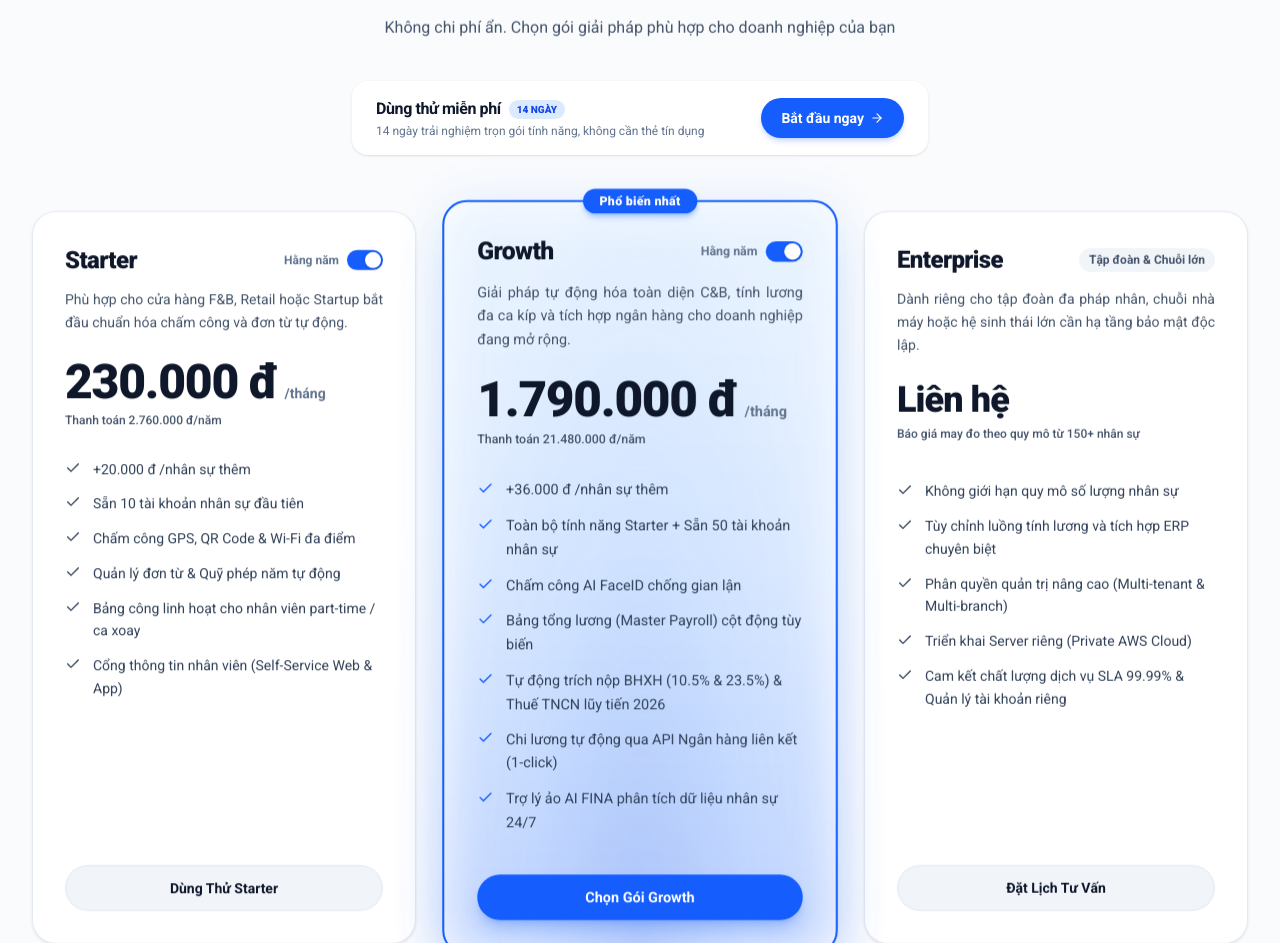
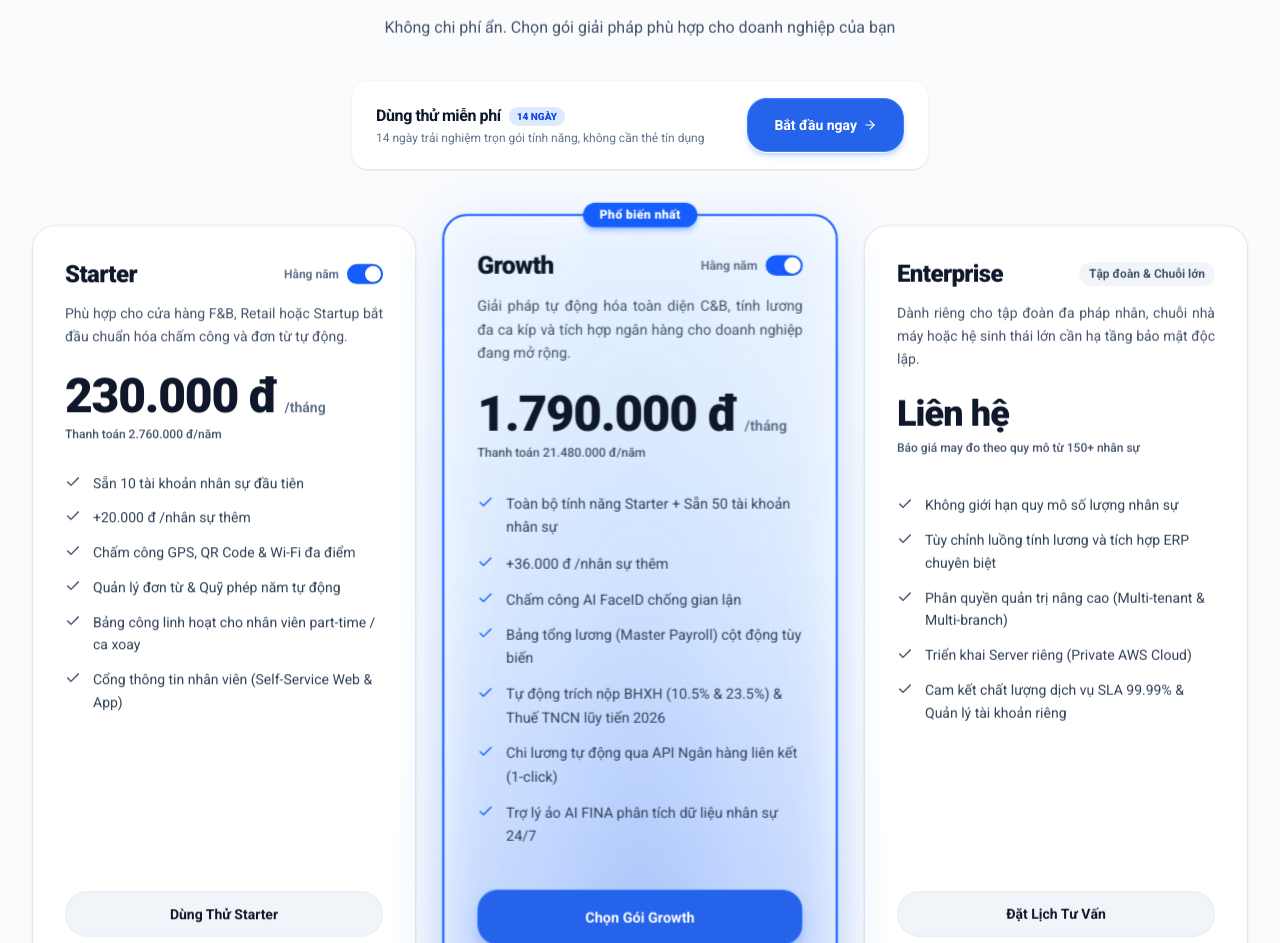
Before and after one commit to LeHoangKhanhDuy/FoTech-JSC-Landing-Page, a React (Vite) app: page /fohrm in a window 1280 px wide. Shown: the part 4369-5312 px from the top of the page. Built offline with nearby package versions, Linux system fonts and the light colour scheme.

Commit message:
fix: using ui StarBorder

```diff
--- a/src/modules/fohrm/pricing/components/FreeTrialCard.tsx
+++ b/src/modules/fohrm/pricing/components/FreeTrialCard.tsx
@@ -1,6 +1,7 @@
 import type { CSSProperties } from 'react';
 import { ArrowRight } from 'lucide-react';
 import { FreeTrialData } from '@/modules/fohrm/pricing/types/pricingTypes';
+import StarBorder from '@/components/ui/StarBorder';
 
 interface FreeTrialCardProps {
   data: FreeTrialData;
@@ -36,14 +37,22 @@ export default function FreeTrialCard({
           </p>
         </div>
 
-        <button
+        <StarBorder
+          as="button"
           type="button"
           onClick={onGetStarted}
-          className="inline-flex items-center justify-center gap-1.5 shrink-0 rounded-full bg-blue-600 px-5 py-2.5 text-xs sm:text-sm font-bold text-white shadow-md shadow-blue-600/20 hover:bg-blue-700 dark:bg-white dark:text-slate-950 dark:hover:bg-slate-100 transition-all duration-200 cursor-pointer hover:scale-105 active:scale-95"
+          color="#93c5fd"
+          speed="4s"
+          backgroundColor="#2563eb"
+          textColor="#ffffff"
+          borderColor="#3b82f6"
+          className="shrink-0 cursor-pointer transition-transform hover:scale-105 active:scale-95 shadow-md shadow-blue-600/20"
         >
-          <span>{data.buttonText}</span>
-          <ArrowRight className="h-3.5 w-3.5" aria-hidden="true" />
-        </button>
+          <span className="inline-flex items-center justify-center gap-1.5 text-xs sm:text-sm font-bold">
+            <span>{data.buttonText}</span>
+            <ArrowRight className="h-3.5 w-3.5 text-white" aria-hidden="true" />
+          </span>
+        </StarBorder>
       </div>
     </div>
   );
--- a/src/modules/fohrm/pricing/components/PricingCard.tsx
+++ b/src/modules/fohrm/pricing/components/PricingCard.tsx
@@ -2,6 +2,7 @@ import { memo, type CSSProperties } from 'react';
 import { Check } from 'lucide-react';
 import { PricingPlan } from '@/modules/fohrm/pricing/types/pricingTypes';
 import PricingToggle from '@/modules/fohrm/pricing/components/PricingToggle';
+import StarBorder from '@/components/ui/StarBorder';
 
 interface PricingCardProps {
   plan: PricingPlan;
@@ -124,17 +125,29 @@ function PricingCard({
       </div>
 
       <div className="mt-8 pt-2">
+        {plan.highlighted ? (
+          <StarBorder
+            as="button"
+            type="button"
+            onClick={() => onSelectPlan(plan.modalType)}
+            color="#93c5fd"
+            speed="4s"
+            backgroundColor="#2563eb"
+            textColor="#ffffff"
+            borderColor="#3b82f6"
+            className="w-full cursor-pointer transition-transform hover:scale-[1.02] active:scale-[0.98] shadow-lg shadow-blue-600/25"
+          >
+            <span className="text-xs sm:text-sm font-bold">{plan.buttonText}</span>
+          </StarBorder>
+        ) : (
           <button
             type="button"
             onClick={() => onSelectPlan(plan.modalType)}
-          className={`w-full rounded-full py-3 px-5 text-xs sm:text-sm font-bold transition-all duration-200 cursor-pointer hover:scale-[1.02] active:scale-[0.98] ${
-            plan.highlighted
-              ? 'bg-blue-600 text-white shadow-lg shadow-blue-600/25 hover:bg-blue-700 dark:bg-white dark:text-slate-950 dark:hover:bg-slate-100'
-              : 'bg-slate-100 text-slate-900 hover:bg-slate-200 dark:bg-white/10 dark:text-white dark:hover:bg-white/20 border border-slate-200/80 dark:border-white/10'
-          }`}
+            className="w-full rounded-full py-3 px-5 text-xs sm:text-sm font-bold transition-all duration-200 cursor-pointer hover:scale-[1.02] active:scale-[0.98] bg-slate-100 text-slate-900 hover:bg-slate-200 dark:bg-white/10 dark:text-white dark:hover:bg-white/20 border border-slate-200/80 dark:border-white/10"
           >
             {plan.buttonText}
           </button>
+        )}
       </div>
     </div>
   );
--- a/src/modules/fohrm/pricing/data/pricingData.ts
+++ b/src/modules/fohrm/pricing/data/pricingData.ts
@@ -29,8 +29,8 @@ export const pricingData: PricingSectionData = {
         billingNote: "Thanh toán linh hoạt từng tháng",
       },
       features: [
+        "Sẵn 10 tài khoản nhân sự đầu tiên",
         "+20.000 đ /nhân sự thêm",
-        "Sẵn 10 tài khoản nhân sự đầu tiên",
         "Chấm công GPS, QR Code & Wi-Fi đa điểm",
         "Quản lý đơn từ & Quỹ phép năm tự động",
         "Bảng công linh hoạt cho nhân viên part-time / ca xoay",
@@ -58,8 +58,8 @@ export const pricingData: PricingSectionData = {
         billingNote: "Thanh toán linh hoạt từng tháng",
       },
       features: [
+        "Toàn bộ tính năng Starter + Sẵn 50 tài khoản nhân sự",
         "+36.000 đ /nhân sự thêm",
-        "Toàn bộ tính năng Starter + Sẵn 50 tài khoản nhân sự",
         "Chấm công AI FaceID chống gian lận",
         "Bảng tổng lương (Master Payroll) cột động tùy biến",
         "Tự động trích nộp BHXH (10.5% & 23.5%) & Thuế TNCN lũy tiến 2026",
```
Lines whose indentation alone changed are shown as unchanged.
